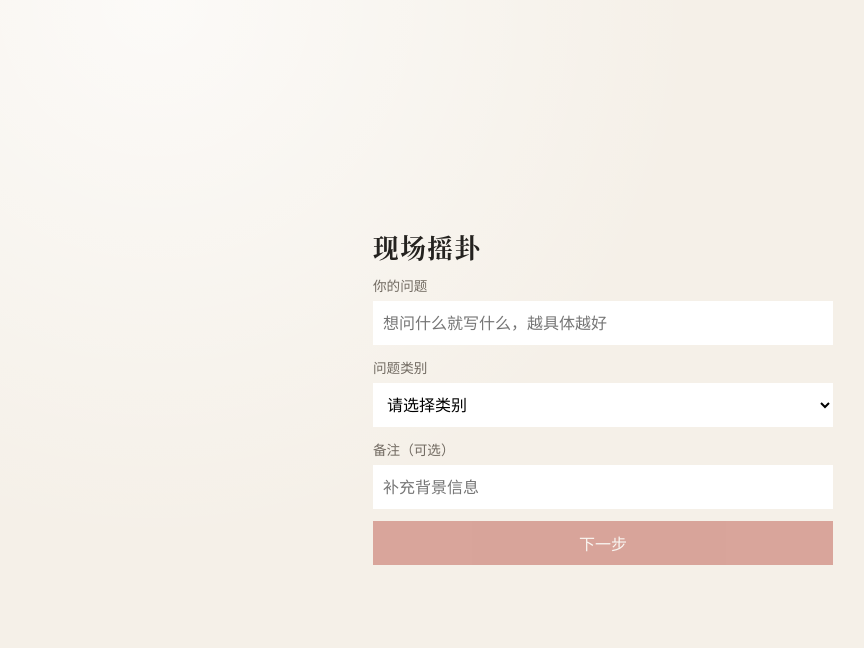
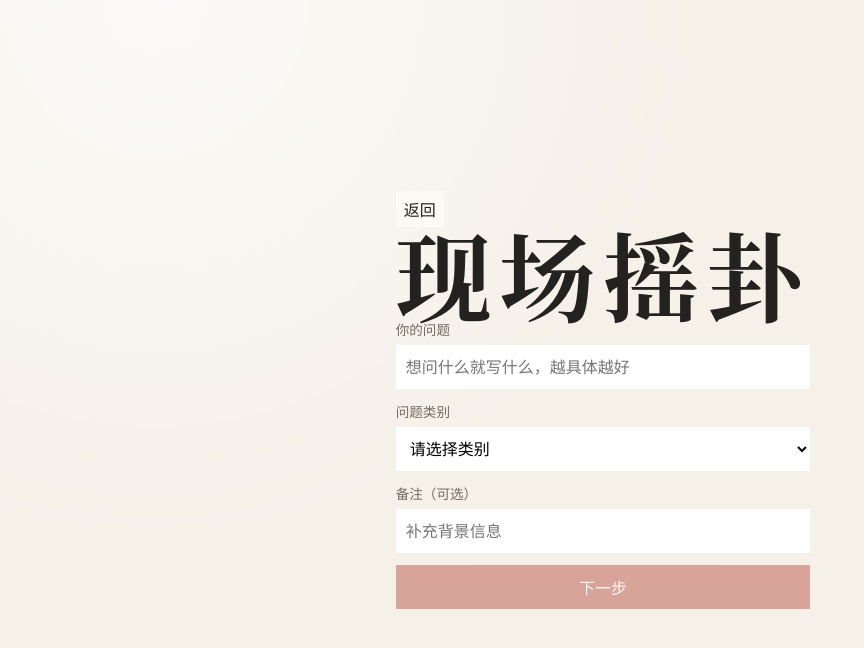
Before and after one commit to llylee994-ui/HexaAgent-XHS, a React (Vite) app: page / in a window 1280 px wide. Both pictures are taken after a click on the button "现场摇卦". Shown: the top 648 px of the page, without its empty margins (37-901 px from the left). Built offline with nearby package versions, Linux system fonts and the light colour scheme.

Commit message:
feat: add application navigation stack

```diff
--- a/package.json
+++ b/package.json
@@ -21,6 +21,7 @@
     "@eslint/js": "^9.35.0",
     "@playwright/test": "^1.62.1",
     "@testing-library/dom": "^10.4.1",
+    "@testing-library/jest-dom": "^7.0.1",
     "@testing-library/react": "^16.3.3",
     "@testing-library/user-event": "^14.6.6",
     "@types/node": "^24.3.0",
--- a/src/app/App.tsx
+++ b/src/app/App.tsx
@@ -1,6 +1,6 @@
-import { useEffect, useState } from 'react'
+import { useCallback, useEffect, useMemo, useState } from 'react'
 import type { DivinationCase } from '../domain/types'
-import type { Route } from './navigation'
+import { useNavigationStack } from './use-navigation-stack'
 import { createCaseRepository } from '../storage/case-db'
 import { HomePage } from '../features/home/HomePage'
 import { CastPage } from '../features/cast/CastPage'
@@ -11,12 +11,30 @@ import { HistoryPage } from '../features/history/HistoryPage'
 const repository = createCaseRepository()
 
 export default function App() {
-  const [route, setRoute] = useState<Route>('home')
+  const navigation = useNavigationStack()
+  const route = navigation.current.route
   const [activeCase, setActiveCase] = useState<DivinationCase | null>(null)
+  const { updateCurrent } = navigation
+
+  const frame = useMemo(
+    () => ({
+      canGoBack: navigation.canGoBack,
+      direction: navigation.direction,
+      onBack: navigation.back,
+    }),
+    [navigation.canGoBack, navigation.direction, navigation.back],
+  )
+
+  const handleHistoryViewStateChange = useCallback(
+    (state: { query: string; scrollY: number }) => {
+      updateCurrent({ history: state, scrollY: state.scrollY })
+    },
+    [updateCurrent],
+  )
 
   const handleCaseCreated = (caseValue: DivinationCase) => {
     setActiveCase(caseValue)
-    setRoute('result')
+    navigation.push({ route: 'result', activeCaseId: caseValue.id, scrollY: 0 })
     void repository.put(caseValue)
   }
 
@@ -38,29 +56,36 @@ export default function App() {
     <main className="app-shell">
       {route === 'home' ? (
         <HomePage
-          onNavigate={setRoute}
+          onNavigate={(nextRoute) => navigation.push({ route: nextRoute, scrollY: 0 })}
           onViewCase={(caseValue) => {
             setActiveCase(caseValue)
-            setRoute('result')
+            navigation.push({ route: 'result', activeCaseId: caseValue.id, scrollY: 0 })
           }}
         />
       ) : null}
-      {route === 'cast' ? <CastPage onCaseCreated={handleCaseCreated} /> : null}
-      {route === 'manual' ? <ManualPage onCaseCreated={handleCaseCreated} /> : null}
+      {route === 'cast' ? <CastPage onCaseCreated={handleCaseCreated} frame={frame} /> : null}
+      {route === 'manual' ? <ManualPage onCaseCreated={handleCaseCreated} frame={frame} /> : null}
       {route === 'result' && activeCase ? (
         <ResultPage
           caseValue={activeCase}
           onChange={handleCaseChanged}
-          onBack={() => setRoute('home')}
+          onBack={navigation.back}
+          onHome={navigation.resetToHome}
+          frame={frame}
         />
       ) : null}
       {route === 'history' ? (
         <HistoryPage
+          initialQuery={navigation.current.history?.query ?? ''}
+          initialScrollY={navigation.current.history?.scrollY ?? 0}
+          onViewStateChange={handleHistoryViewStateChange}
           onView={(caseValue) => {
             setActiveCase(caseValue)
-            setRoute('result')
+            navigation.updateCurrent({ history: { query: navigation.current.history?.query ?? '', scrollY: window.scrollY }, scrollY: window.scrollY })
+            navigation.push({ route: 'result', activeCaseId: caseValue.id, scrollY: 0 })
           }}
-          onBack={() => setRoute('home')}
+          onBack={navigation.back}
+          frame={frame}
         />
       ) : null}
     </main>
--- a/src/app/navigation.ts
+++ b/src/app/navigation.ts
@@ -1 +1,28 @@
 export type Route = 'home' | 'cast' | 'manual' | 'result' | 'history'
+export type NavigationDirection = 'forward' | 'back'
+
+export interface HistoryViewState {
+  query: string
+  scrollY: number
+}
+
+export interface NavigationEntry {
+  key: string
+  route: Route
+  activeCaseId?: string
+  history?: HistoryViewState
+  scrollY: number
+}
+
+/** 页面接入统一返回栏所需的导航绑定，由 App 从导航栈派生 */
+export interface PageFrameBinding {
+  canGoBack: boolean
+  direction: NavigationDirection
+  onBack(): void
+}
+
+export const DETACHED_FRAME: PageFrameBinding = {
+  canGoBack: false,
+  direction: 'forward',
+  onBack() {},
+}
--- /dev/null
+++ b/src/app/use-navigation-stack.ts
@@ -0,0 +1,104 @@
+import { useCallback, useEffect, useRef, useState } from 'react'
+import type { NavigationDirection, NavigationEntry, Route } from './navigation'
+
+export interface NavigationStack {
+  current: NavigationEntry
+  direction: NavigationDirection
+  canGoBack: boolean
+  push(entry: Omit<NavigationEntry, 'key'>): void
+  updateCurrent(patch: Partial<NavigationEntry>): void
+  back(): void
+  resetToHome(): void
+}
+
+interface BrowserState {
+  wenYaoIndex?: number
+}
+
+const HOME_ENTRY: NavigationEntry = {
+  key: 'home',
+  route: 'home',
+  scrollY: 0,
+}
+
+function popStack(stack: readonly NavigationEntry[]): NavigationEntry[] {
+  return stack.length > 1 ? stack.slice(0, -1) : [...stack]
+}
+
+let keyCounter = 0
+function createKey(prefix: string): string {
+  keyCounter += 1
+  return `${prefix}-${keyCounter}`
+}
+
+/**
+ * 应用内导航栈：首页常驻栈底，push 压入新页并同步一条浏览器历史记录。
+ * 应用内 back 与浏览器 popstate 走同一个内部弹出函数；pendingInAppBacks 计数器
+ * 保证应用内返回触发的 popstate 不会再次弹出。栈内只保存页面恢复所需的临时状态。
+ */
+export function useNavigationStack(initialRoute: Route = 'home'): NavigationStack {
+  const [entries, setEntries] = useState<NavigationEntry[]>(() => [
+    { ...HOME_ENTRY, route: initialRoute },
+  ])
+  const [direction, setDirection] = useState<NavigationDirection>('forward')
+  const pendingInAppBacks = useRef(0)
+  const depthRef = useRef(1)
+
+  useEffect(() => {
+    const onPopState = () => {
+      if (pendingInAppBacks.current > 0) {
+        pendingInAppBacks.current -= 1
+        return
+      }
+      depthRef.current = Math.max(1, depthRef.current - 1)
+      setDirection('back')
+      setEntries((prev) => popStack(prev))
+    }
+    window.addEventListener('popstate', onPopState)
+    return () => window.removeEventListener('popstate', onPopState)
+  }, [])
+
+  const push = useCallback((entry: Omit<NavigationEntry, 'key'>) => {
+    setDirection('forward')
+    depthRef.current += 1
+    history.pushState({ wenYaoIndex: depthRef.current } satisfies BrowserState, '')
+    setEntries((prev) => [...prev, { ...entry, key: createKey(entry.route) }])
+  }, [])
+
+  const updateCurrent = useCallback((patch: Partial<NavigationEntry>) => {
+    setEntries((prev) => {
+      if (prev.length === 0) return prev
+      const current = prev[prev.length - 1]
+      return [...prev.slice(0, -1), { ...current, ...patch }]
+    })
+  }, [])
+
+  const back = useCallback(() => {
+    if (depthRef.current <= 1) return
+    pendingInAppBacks.current += 1
+    depthRef.current -= 1
+    history.back()
+    setDirection('back')
+    setEntries((prev) => popStack(prev))
+  }, [])
+
+  const resetToHome = useCallback(() => {
+    setDirection('back')
+    depthRef.current = 1
+    pendingInAppBacks.current = 0
+    history.replaceState({ wenYaoIndex: 1 } satisfies BrowserState, '')
+    setEntries([{ ...HOME_ENTRY }])
+  }, [])
+
+  const current = entries[entries.length - 1] ?? { ...HOME_ENTRY }
+
+  return {
+    current,
+    direction,
+    canGoBack: entries.length > 1,
+    push,
+    updateCurrent,
+    back,
+    resetToHome,
+  }
+}
--- /dev/null
+++ b/src/components/PageFrame.tsx
@@ -0,0 +1,31 @@
+import type { ReactNode } from 'react'
+import type { NavigationDirection } from '../app/navigation'
+
+export interface PageFrameProps {
+  title: string
+  canGoBack?: boolean
+  direction?: NavigationDirection
+  status?: string
+  onBack?(): void
+  children: ReactNode
+}
+
+/** 统一页面框架：顶部栏（返回 / 标题 / 状态区）与页面过渡容器 */
+export function PageFrame({ title, canGoBack = false, direction = 'forward', status, onBack, children }: PageFrameProps) {
+  return (
+    <div className="page-frame" data-direction={direction}>
+      <header className="page-frame__topbar">
+        {canGoBack && onBack ? (
+          <button type="button" className="btn btn--small page-frame__back" aria-label="返回" onClick={onBack}>
+            返回
+          </button>
+        ) : (
+          <span className="page-frame__spacer" aria-hidden="true" />
+        )}
+        <h1 className="page-frame__title">{title}</h1>
+        <span className="page-frame__status">{status ?? ''}</span>
+      </header>
+      <div className="page-frame__body">{children}</div>
+    </div>
+  )
+}
--- a/src/components/index.tsx
+++ b/src/components/index.tsx
@@ -1,5 +1,7 @@
 import type { LinePosition, RawYaoValue, YinYang } from '../domain/types'
 import type { ReactNode } from 'react'
+export { PageFrame } from './PageFrame'
+export type { PageFrameProps } from './PageFrame'
 
 export interface CoinProps {
   face: 0 | 1
--- a/src/features/cast/CastPage.tsx
+++ b/src/features/cast/CastPage.tsx
@@ -1,7 +1,9 @@
 import { useState } from 'react'
 import type { DivinationCase } from '../../domain/types'
 import { useCaseSession } from '../../app/use-case-session'
-import { ConfirmDialog, ProgressHeader, YaoStack } from '../../components'
+import type { PageFrameBinding } from '../../app/navigation'
+import { DETACHED_FRAME } from '../../app/navigation'
+import { ConfirmDialog, PageFrame, ProgressHeader, YaoStack } from '../../components'
 import { buildHexagram } from '../../engines/hexagram/engine'
 import { QuestionStep } from './QuestionStep'
 import { MethodStep } from './MethodStep'
@@ -10,17 +12,19 @@ import { PhysicalCoinStage } from './PhysicalCoinStage'
 
 export interface CastPageProps {
   onCaseCreated(caseValue: DivinationCase): void
+  frame?: PageFrameBinding
 }
 
 /** 现场摇卦页：问题 → 方式 → 投币 → 结果确认 */
-export function CastPage({ onCaseCreated }: CastPageProps) {
+export function CastPage({ onCaseCreated, frame = DETACHED_FRAME }: CastPageProps) {
   const session = useCaseSession()
   const [confirmOpen, setConfirmOpen] = useState(false)
+  const stepTitle = session.step === 'method' ? '选择起卦方式' : '现场摇卦'
 
   if (session.step === 'question') {
     return (
+      <PageFrame title={stepTitle} canGoBack={frame.canGoBack} direction={frame.direction} onBack={frame.onBack}>
         <section className="page">
-        <h1 className="page__title">现场摇卦</h1>
           <QuestionStep
             initialQuestion={session.question}
             initialCategory={session.category}
@@ -31,21 +35,24 @@ export function CastPage({ onCaseCreated }: CastPageProps) {
             }}
           />
         </section>
+      </PageFrame>
     )
   }
 
   if (session.step === 'method') {
     return (
+      <PageFrame title={stepTitle} canGoBack={frame.canGoBack} direction={frame.direction} onBack={frame.onBack}>
         <section className="page">
-        <h1 className="page__title">选择起卦方式</h1>
           <MethodStep onSelect={session.chooseMethod} />
         </section>
+      </PageFrame>
     )
   }
 
   const preview = session.isComplete ? buildHexagram(session.rawValues) : null
 
   return (
+    <PageFrame title={stepTitle} canGoBack={frame.canGoBack} direction={frame.direction} onBack={frame.onBack}>
       <section className="page">
         <ProgressHeader question={session.question} completedCount={session.rawValues.length} />
 
@@ -103,5 +110,6 @@ export function CastPage({ onCaseCreated }: CastPageProps) {
         onCancel={() => setConfirmOpen(false)}
       />
       </section>
+    </PageFrame>
   )
 }
--- a/src/features/history/HistoryPage.tsx
+++ b/src/features/history/HistoryPage.tsx
@@ -1,14 +1,20 @@
 import { useCallback, useEffect, useMemo, useState } from 'react'
 import type { DivinationCase } from '../../domain/types'
-import { ConfirmDialog } from '../../components'
+import { ConfirmDialog, PageFrame } from '../../components'
+import type { HistoryViewState, PageFrameBinding } from '../../app/navigation'
+import { DETACHED_FRAME } from '../../app/navigation'
 import { createCaseRepository, type CaseEntry, type CaseRepository } from '../../storage/case-db'
 import { StorageFullError } from '../../storage/errors'
 import { STATUS_LABEL } from './status'
 
 export interface HistoryPageProps {
   repository?: CaseRepository
+  initialQuery?: string
+  initialScrollY?: number
+  onViewStateChange?(state: HistoryViewState): void
   onView(caseValue: DivinationCase): void
   onBack(): void
+  frame?: PageFrameBinding
 }
 
 function HistoryCard({
@@ -61,11 +67,18 @@ function ReadonlyCard({ raw, reason }: { raw: unknown; reason: string }) {
 }
 
 /** 卦例记录：时间线卡片 + 搜索 + 删除确认 + 修改副本；只读记录与存储满有明确提示 */
-export function HistoryPage({ repository: injectedRepository, onView, onBack }: HistoryPageProps) {
+export function HistoryPage({
+  repository: injectedRepository,
+  initialQuery = '',
+  initialScrollY = 0,
+  onViewStateChange,
+  onView,
+  frame = DETACHED_FRAME,
+}: HistoryPageProps) {
   // 仓库实例必须稳定，否则每次渲染都会触发重新加载并覆盖搜索结果
   const repository = useMemo(() => injectedRepository ?? createCaseRepository(), [injectedRepository])
   const [entries, setEntries] = useState<CaseEntry[]>([])
-  const [query, setQuery] = useState('')
+  const [query, setQuery] = useState(initialQuery)
   const [error, setError] = useState<string | null>(null)
   const [deleteTarget, setDeleteTarget] = useState<DivinationCase | null>(null)
 
@@ -76,6 +89,23 @@ export function HistoryPage({ repository: injectedRepository, onView, onBack }:
   useEffect(() => {
     void load()
   }, [load])
+
+  useEffect(() => {
+    onViewStateChange?.({ query, scrollY: window.scrollY })
+  }, [onViewStateChange, query])
+
+  useEffect(() => {
+    const frameId = window.requestAnimationFrame(() => {
+      try {
+        if (!/jsdom/i.test(window.navigator.userAgent)) {
+          window.scrollTo({ top: initialScrollY, left: 0, behavior: 'auto' })
+        }
+      } catch {
+        // jsdom and older containers may not implement scrollTo options.
+      }
+    })
+    return () => window.cancelAnimationFrame(frameId)
+  }, [initialScrollY])
 
   const runSearch = async () => {
     const normalized = query.trim()
@@ -117,9 +147,14 @@ export function HistoryPage({ repository: injectedRepository, onView, onBack }:
     }
   }
 
+  const viewCase = (value: DivinationCase) => {
+    onViewStateChange?.({ query, scrollY: window.scrollY })
+    onView(value)
+  }
+
   return (
-    <section className="page">
-      <h1 className="page__title">卦例记录</h1>
+    <PageFrame title="卦例记录" canGoBack={frame.canGoBack} direction={frame.direction} onBack={frame.onBack}>
+      <section className="page">
 
       <div className="search-bar">
         <input
@@ -147,7 +182,7 @@ export function HistoryPage({ repository: injectedRepository, onView, onBack }:
               <HistoryCard
                 key={entry.value.id}
                 value={entry.value}
-                onView={onView}
+                onView={viewCase}
                 onDuplicate={duplicate}
                 onDelete={setDeleteTarget}
               />
@@ -158,10 +193,6 @@ export function HistoryPage({ repository: injectedRepository, onView, onBack }:
         </ul>
       )}
 
-      <button type="button" className="btn" onClick={onBack}>
-        返回首页
-      </button>
-
       <ConfirmDialog
         open={deleteTarget !== null}
         title="删除卦例"
@@ -170,6 +201,7 @@ export function HistoryPage({ repository: injectedRepository, onView, onBack }:
         onConfirm={confirmDelete}
         onCancel={() => setDeleteTarget(null)}
       />
-    </section>
+      </section>
+    </PageFrame>
   )
 }
--- a/src/features/home/HomePage.tsx
+++ b/src/features/home/HomePage.tsx
@@ -41,7 +41,7 @@ export function HomePage({ onNavigate, onViewCase }: HomePageProps) {
         </button>
         <button type="button" className="entry-card" aria-label="手动排盘" onClick={() => onNavigate('manual')}>
           <span className="entry-card__title">手动排盘</span>
-          <span className="entry-card__desc">已有卦象，直接录入 6/7/8/9</span>
+          <span className="entry-card__desc">已有卦象，自动排盘后可校正</span>
         </button>
         <button type="button" className="entry-card" aria-label="卦例记录" onClick={() => onNavigate('history')}>
           <span className="entry-card__title">卦例记录</span>
```
Also changed, not shown: src/features/manual/ManualPage.tsx (+11 -4 lines), src/features/result/ResultPage.tsx (+14 -7 lines), tests/setup.ts (+3 -0 lines), 2 other files (tests, documents, lock files or other folders). Lines whose indentation alone changed are shown as unchanged.
